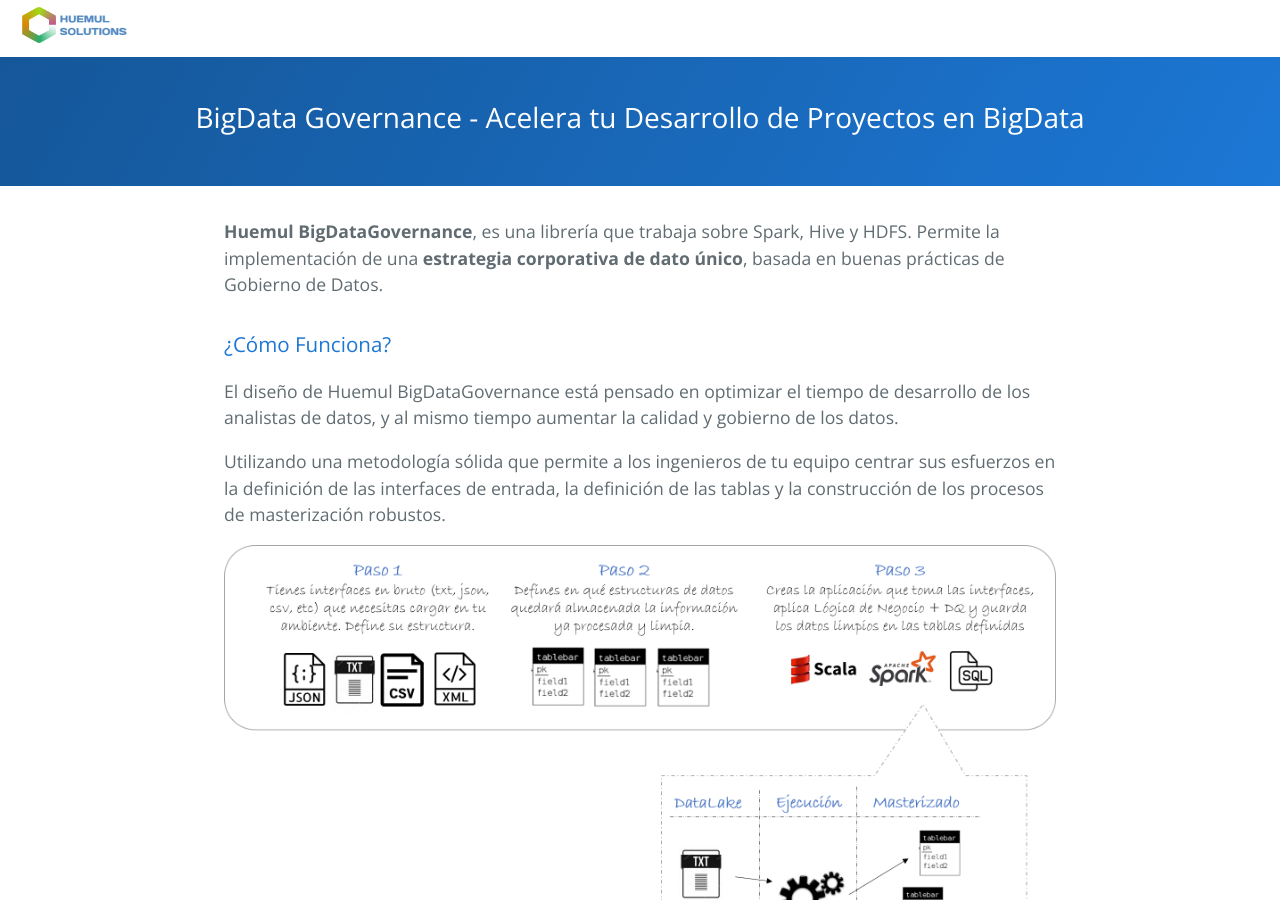
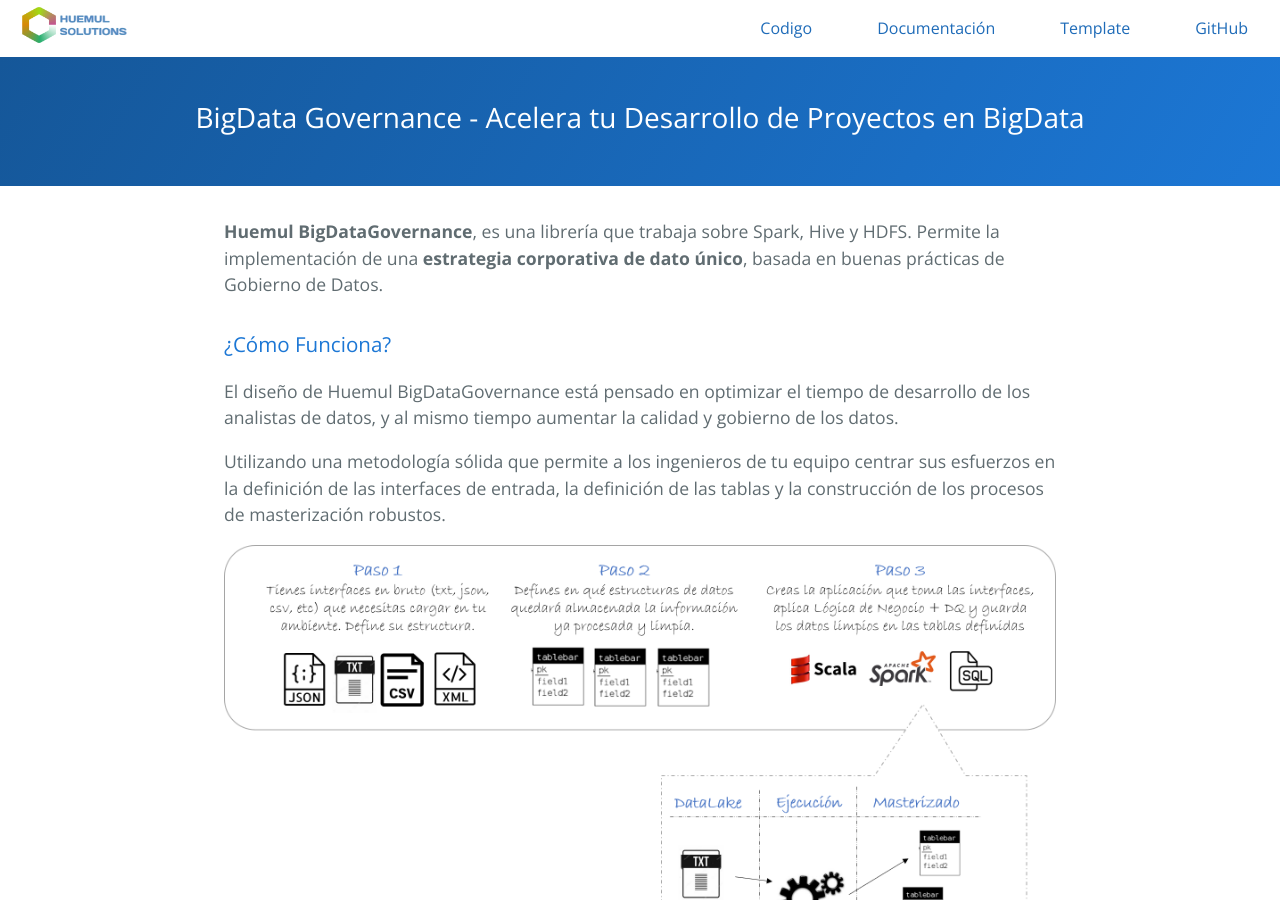
Before and after one commit to Blashhm/blashhm.github.io, a Jekyll site: the page built from index.md, in a window 1280 px wide and 900 px high. Built offline with Jekyll 4.4.1, drawn with Linux system fonts in a browser that asks for light colours.

Commit message:
Update default.html

```diff
--- a/_layouts/default.html
+++ b/_layouts/default.html
@@ -38,7 +38,7 @@
       </div>
       -->
       <a href="#home" class="logo" data-scroll><img src="/Huemul_Logo_v3.png" style="height: 50px;"></a>
-      <nav class="nav-collapse" style="visibility: hidden;">
+      <nav class="nav-collapse NavMuestraMenu" style="visibility: hidden;">
         <ul>
           <li id="codigo" class="menu-item"><a href="codigo.html"><div style="width:34px;float:left;" class="iconoDocumentacion"><img style="height:23px; width:23px;" src="../codigo.png"></img></div>Codigo</a></li>
           <li id="documentacion" class="menu-item"><a href="documentacion.html"><div style="width:34px;float:left;" class="iconoDocumentacion"><img style="height:23px; width:23px;" src="../documentos.png"></img></div>Documentación</a></li>
```
